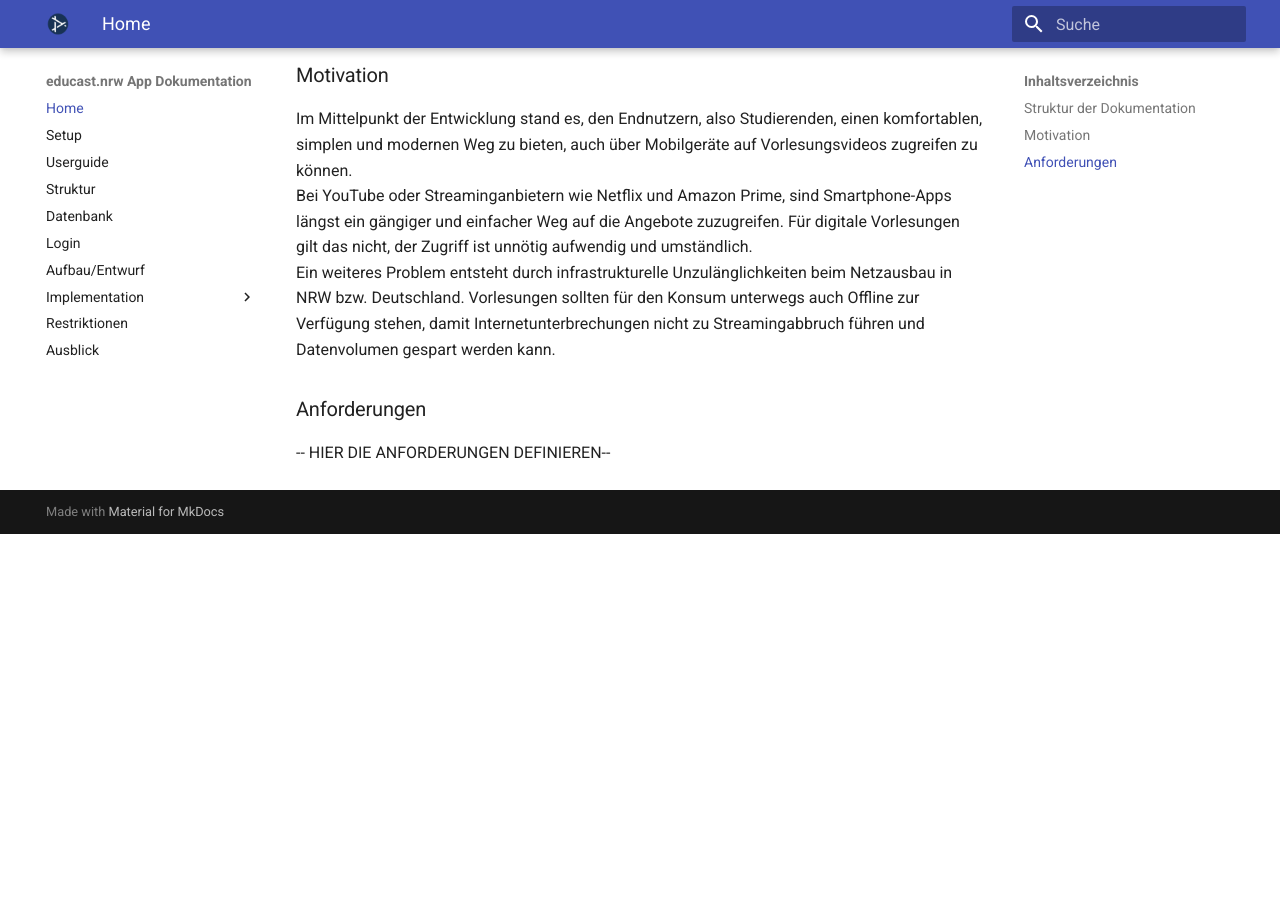
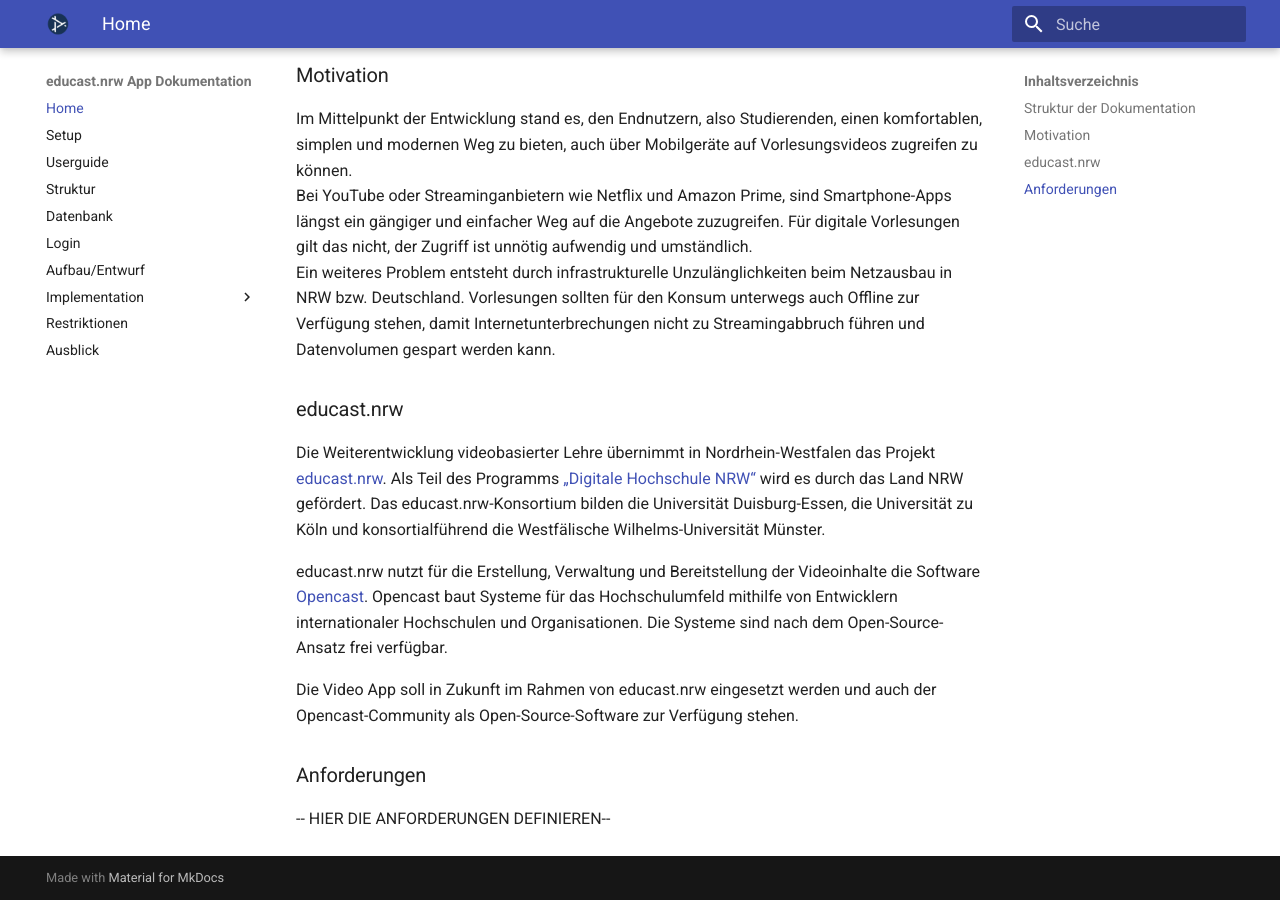
Before and after one commit to educastmobileapp/docs, an MkDocs documentation site: the page built from docs/index.md, in a window 1280 px wide and 900 px high, scrolled down 642 px. Built offline with MkDocs 1.6.1 and Material for MkDocs 9.7.7, drawn with Linux system fonts in a browser that asks for light colours; before the commit the page ends 1176 px from its top, so only the background shows below that.

Commit message:
part on educast.nrw added

```diff
--- a/docs/index.md
+++ b/docs/index.md
@@ -21,5 +21,13 @@ Im Mittelpunkt der Entwicklung stand es, den Endnutzern, also Studierenden, eine
 Bei YouTube oder Streaminganbietern wie Netflix und Amazon Prime, sind Smartphone-Apps längst ein gängiger und einfacher Weg auf die Angebote zuzugreifen. Für digitale Vorlesungen gilt das nicht, der Zugriff ist unnötig aufwendig und umständlich.
 Ein weiteres Problem entsteht durch infrastrukturelle Unzulänglichkeiten beim Netzausbau in NRW bzw. Deutschland. Vorlesungen sollten für den Konsum unterwegs auch Offline zur Verfügung stehen, damit Internetunterbrechungen nicht zu Streamingabbruch führen und Datenvolumen gespart werden kann.
 
+### educast.nrw
+
+Die Weiterentwicklung videobasierter Lehre übernimmt in Nordrhein-Westfalen das Projekt [educast.nrw](https://educast.nrw/de/). Als Teil des Programms [„Digitale Hochschule NRW“](https://www.dh.nrw) wird es durch das Land NRW gefördert. Das educast.nrw-Konsortium bilden die Universität Duisburg-Essen, die Universität zu Köln und konsortialführend die Westfälische Wilhelms-Universität Münster.
+
+educast.nrw nutzt für die Erstellung, Verwaltung und Bereitstellung der Videoinhalte die Software [Opencast](https://opencast.org). Opencast baut Systeme für das Hochschulumfeld mithilfe von Entwicklern internationaler Hochschulen und Organisationen. Die Systeme sind nach dem Open-Source-Ansatz frei verfügbar.
+
+Die Video App soll in Zukunft im Rahmen von educast.nrw eingesetzt werden und auch der Opencast-Community als Open-Source-Software zur Verfügung stehen.
+
 ### Anforderungen
 -- HIER DIE ANFORDERUNGEN DEFINIEREN--
```
